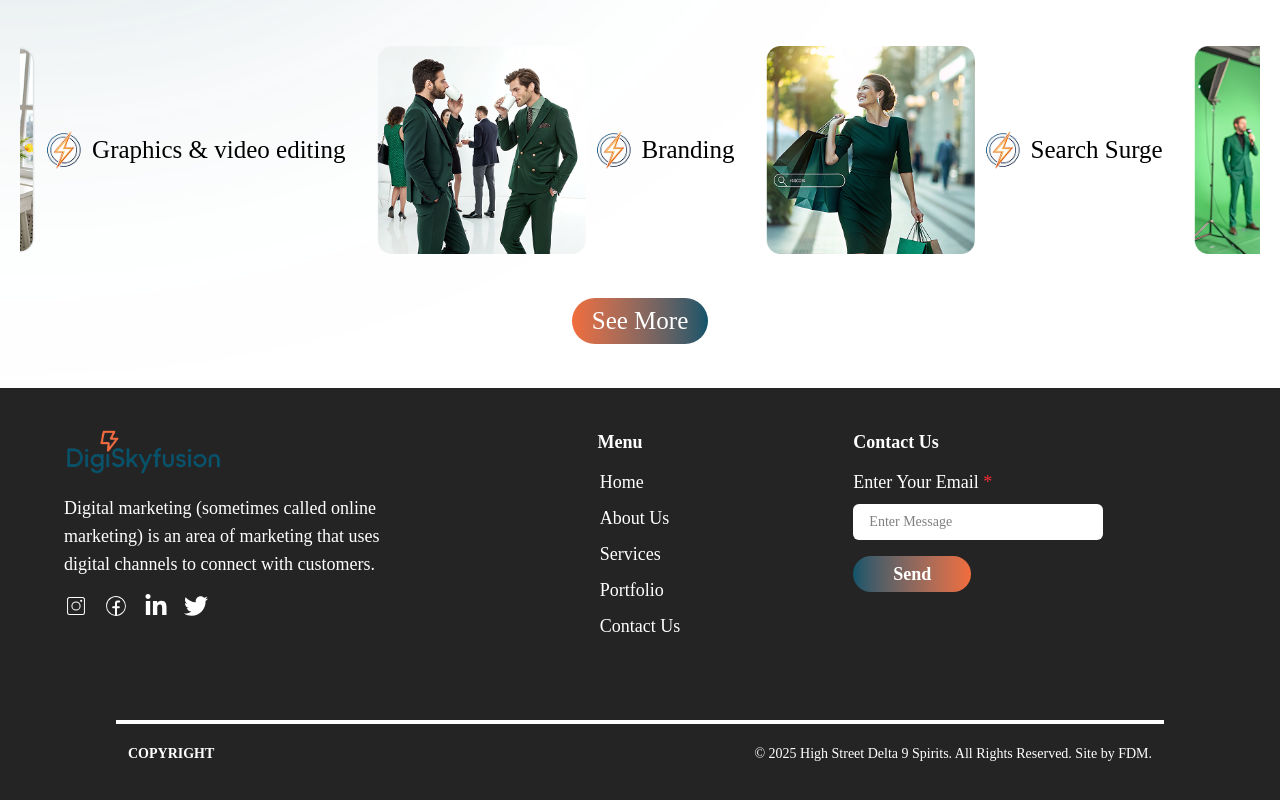
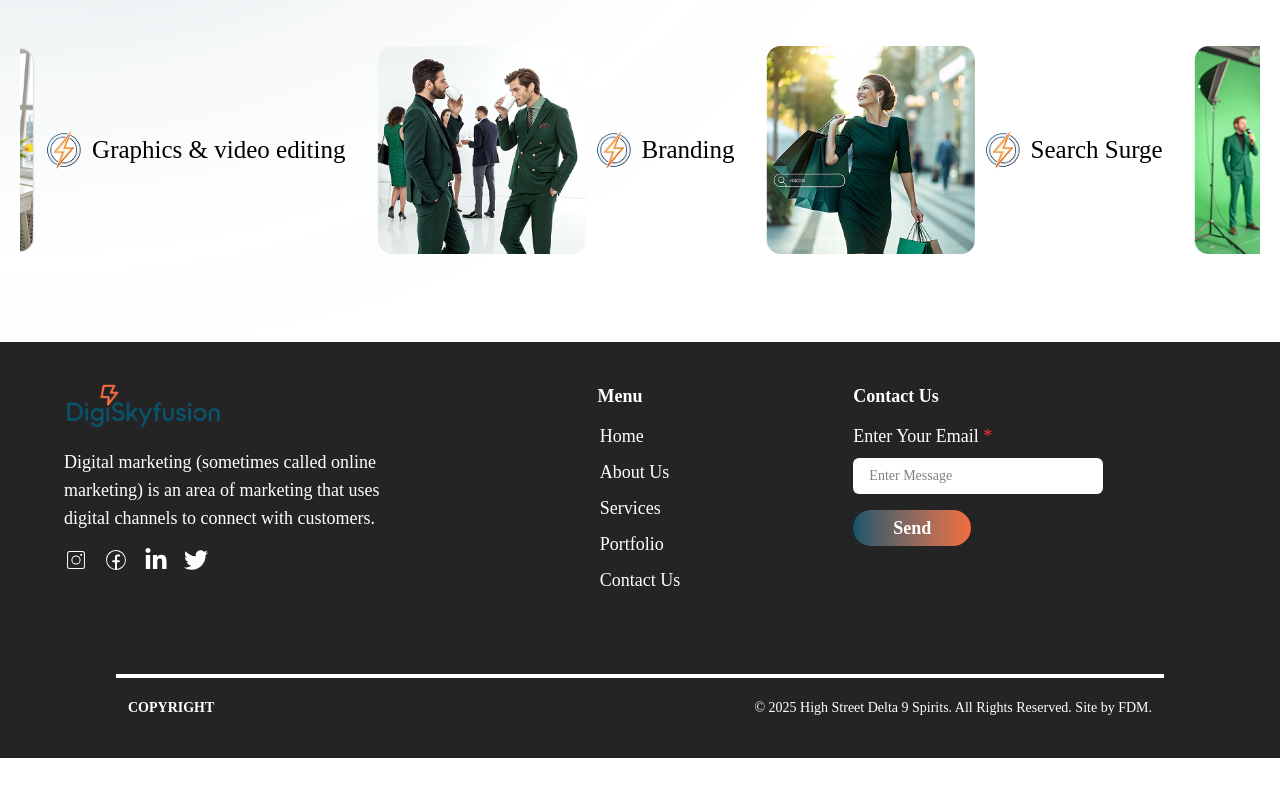
Before and after one commit to Digiskyfusion/DigiskyfusionWebsite, a React (Vite) app in the folder skyfusion/: page /services in a window 1280 px wide. Shown: the part 1998-2798 px from the top of the page. After the commit the page ends 2756 px from the top, so only its background shows below. Built offline with nearby package versions, Linux system fonts and the light colour scheme.

Commit message:
remove the button

```diff
--- a/skyfusion/src/Components/Product.jsx
+++ b/skyfusion/src/Components/Product.jsx
@@ -85,9 +85,7 @@ function Product() {
         transition={{ duration: 0.5 }}
         viewport={{ once: false }}
       >
-        <button className="bg-gradient-to-r from-[#F16D3C] to-[#0E546A] px-5 py-2 text-white rounded-full cursor-pointer poppins-thin">
-          See More
-        </button>
+
       </motion.div>
     </motion.div>
   );
```
